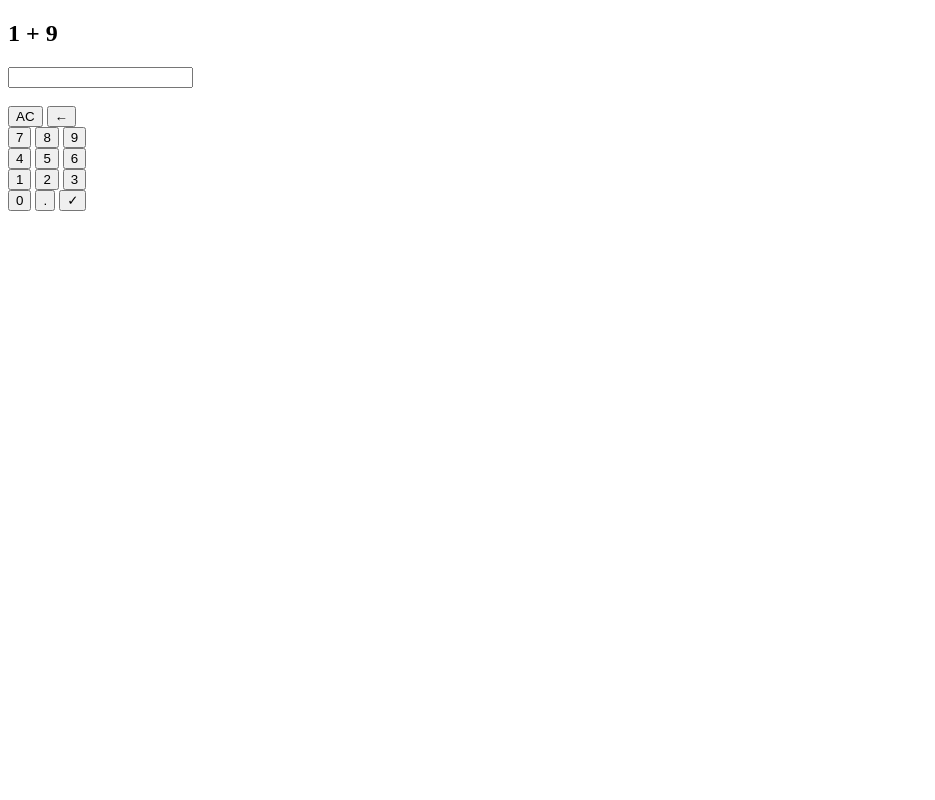
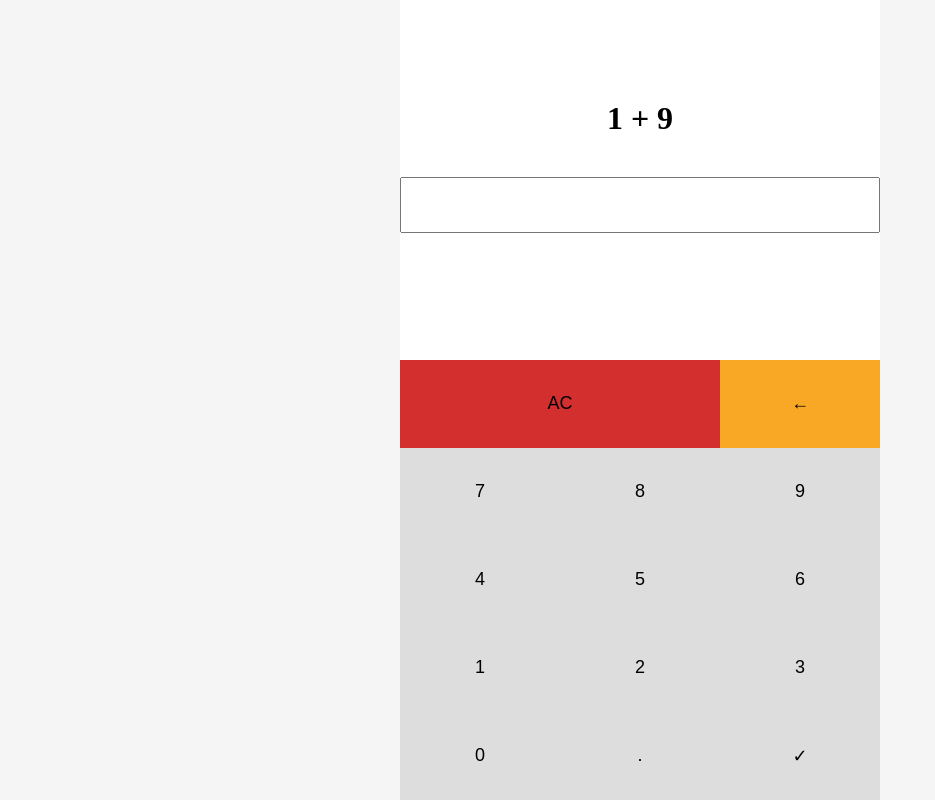
Before and after one commit to sminiduck/mental-math-02, a plain HTML site: page index.html in a window 1280 px wide. Both pictures are taken after typing "Sample" into the empty fields and a click on the button "시작". Shown: the whole page, without its empty margins (0-935 px from the left). Drawn offline with Linux system fonts and the light colour scheme.

Commit message:
refactor: reorganize layout structure and styling

```diff
--- a/index.html
+++ b/index.html
@@ -2,65 +2,76 @@
 <html>
   <head>
     <meta charset="UTF-8" />
+    <meta name="viewport" content="width=device-width, initial-scale=1.0" />
     <title>Mental Math 02</title>
+    <link href="style.css" rel="stylesheet" />
   </head>
   <body>
+    <main class="app">
       <!-- 연산 선택 화면 -->
-    <div id="menu">
+      <div id="menu" class="screen active">
         <h1>암산 퀴즈</h1>
         <form id="menuForm">
+          <div class="form-group">
             <label for="mode">문항 유형:</label>
-        <select id="mode" name="mode"></select
-        ><br />
+            <select id="mode" name="mode"></select>
+          </div>
+          <div class="form-group">
             <label for="total">문항 수:</label>
-        <input type="number" id="total" name="total" min="1" value="5" /><br />
+            <input type="number" id="total" name="total" min="1" value="5" />
+          </div>
+          <div class="form-group">
             <label for="accuracy">정확도:</label>
-        <select id="accuracy" name="accuracy"></select
-        ><br />
+            <select id="accuracy" name="accuracy"></select>
+          </div>
+          <div class="form-group">
             <label for="detail">인수:</label>
-        <input type="text" id="detail" name="detail" required /><br />
+            <input type="text" id="detail" name="detail" required />
+          </div>
           <button type="submit">시작</button>
         </form>
       </div>
 
       <!-- 퀴즈 화면 -->
-    <div id="quiz" style="display: none">
+      <div id="quiz" class="screen" style="display: none">
+        <div id="display">
           <h2 id="problem"></h2>
           <input id="answer" readonly />
-
-      <br /><br />
-
+        </div>
         <div id="keypad">
           <button data-action="allClear">AC</button>
           <button data-action="backspace">←</button>
-        <br />
           <button data-value="7">7</button>
           <button data-value="8">8</button>
           <button data-value="9">9</button>
-        <br />
           <button data-value="4">4</button>
           <button data-value="5">5</button>
           <button data-value="6">6</button>
-        <br />
           <button data-value="1">1</button>
           <button data-value="2">2</button>
           <button data-value="3">3</button>
-        <br />
           <button data-value="0">0</button>
           <button data-value=".">.</button>
+          <span id="submit-group">
             <button data-action="submit" id="submitAns">✓</button>
-        <button data-action="wrongNext" id="wrongNext" style="display: none">
+            <button
+              data-action="wrongNext"
+              id="wrongNext"
+              style="display: none"
+            >
               ->
             </button>
+          </span>
         </div>
       </div>
 
       <!-- 결과 화면 -->
-    <div id="result" style="display: none">
+      <div id="result" class="screen" style="display: none">
         <input type="text" id="score" />
         <button id="goMenu">메뉴로</button>
         <button id="reQuiz">다시</button>
       </div>
+    </main>
 
     <script type="module" src="app.js"></script>
   </body>
--- /dev/null
+++ b/style.css
@@ -0,0 +1,122 @@
+/* 공통 */
+*,
+*::before,
+*::after {
+  margin: 0;
+  padding: 0;
+  box-sizing: border-box;
+}
+
+body {
+  margin: 0;
+
+  background: #f5f5f5;
+
+  display: flex;
+  justify-content: center;
+}
+
+.app {
+  width: 100%;
+  max-width: 480px;
+  min-height: 100vh;
+
+  background: white;
+}
+
+.screen {
+  /* display: none; */
+  height: 100%;
+}
+
+.screen.active {
+  /* display: block; */
+}
+
+/* menu page */
+.form-group {
+  display: flex;
+  flex-direction: column;
+
+  margin-bottom: 16px;
+}
+
+/* quiz page */
+#display {
+  height: 45%;
+}
+
+#problem {
+  text-align: center;
+
+  font-size: 2rem;
+
+  padding-top: 100px;
+  padding-bottom: 40px;
+}
+
+#answer {
+  width: 100%;
+
+  font-size: 1.5rem;
+  text-align: right;
+
+  padding: 12px;
+}
+
+#keypad {
+  width: 100%;
+  height: 55%;
+
+  display: grid;
+  grid-template-columns: repeat(3, 1fr);
+  gap: 0px;
+}
+
+#keypad button {
+  width: 100%;
+  height: 100%;
+
+  background-color: #ddd;
+  border: none;
+  cursor: pointer;
+  font-size: 18px;
+}
+
+#keypad button:hover {
+  background-color: #bbb;
+}
+#keypad button:active {
+  background-color: #d3d3d3;
+}
+
+#keypad button[data-action='allClear'] {
+  background-color: #d32f2f;
+  grid-column: span 2;
+}
+
+#keypad button:hover[data-action='allClear'] {
+  background-color: #f15757;
+  grid-column: span 2;
+}
+
+#keypad button[data-action='backspace'] {
+  background-color: #f9a825;
+}
+
+#keypad button:hover[data-action='backspace'] {
+  background-color: #f4bd3e;
+}
+
+/* result page */
+#result {
+  text-align: center;
+}
+
+#score {
+  width: 100%;
+
+  text-align: center;
+
+  font-size: 2rem;
+}
```
Lines whose indentation alone changed are shown as unchanged.
